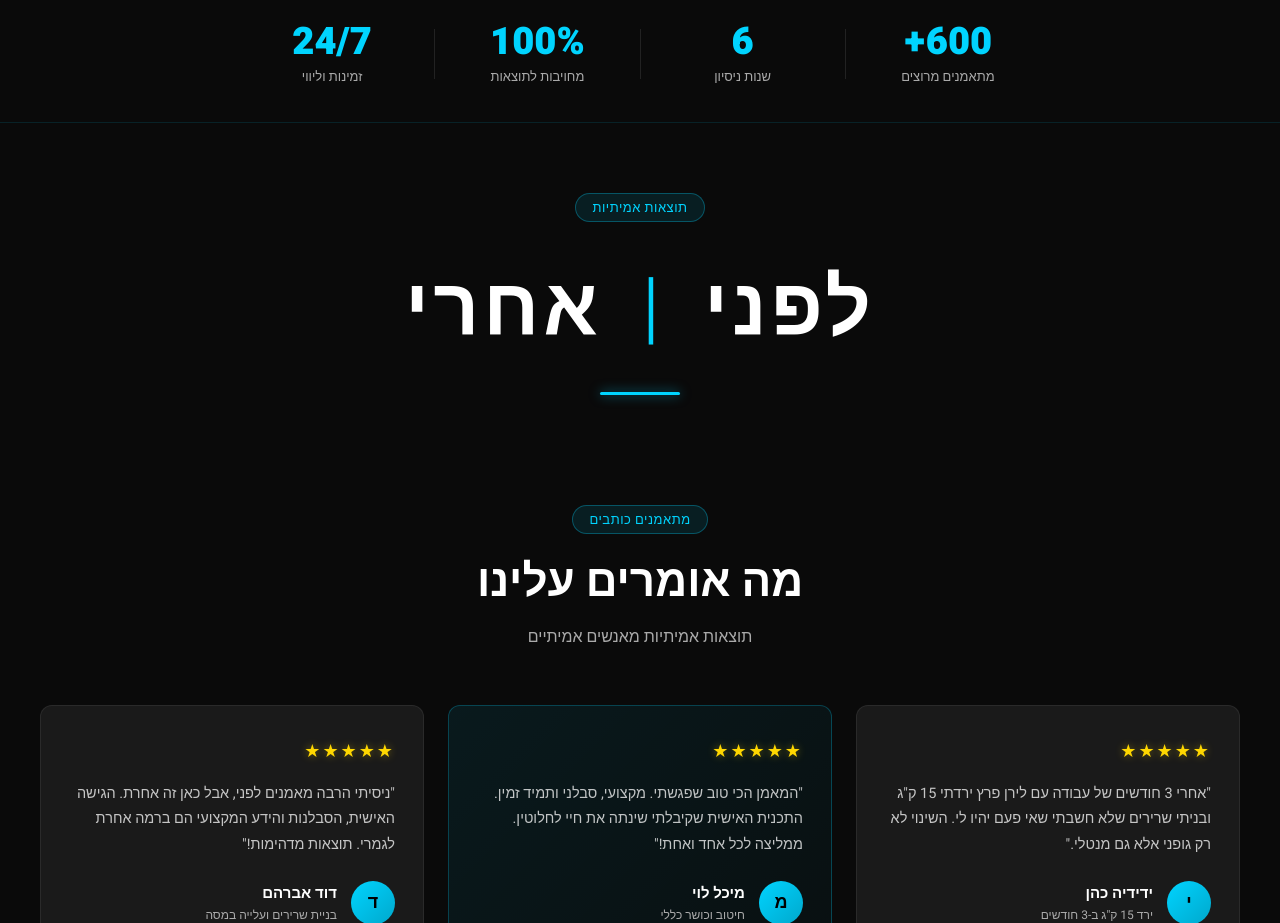
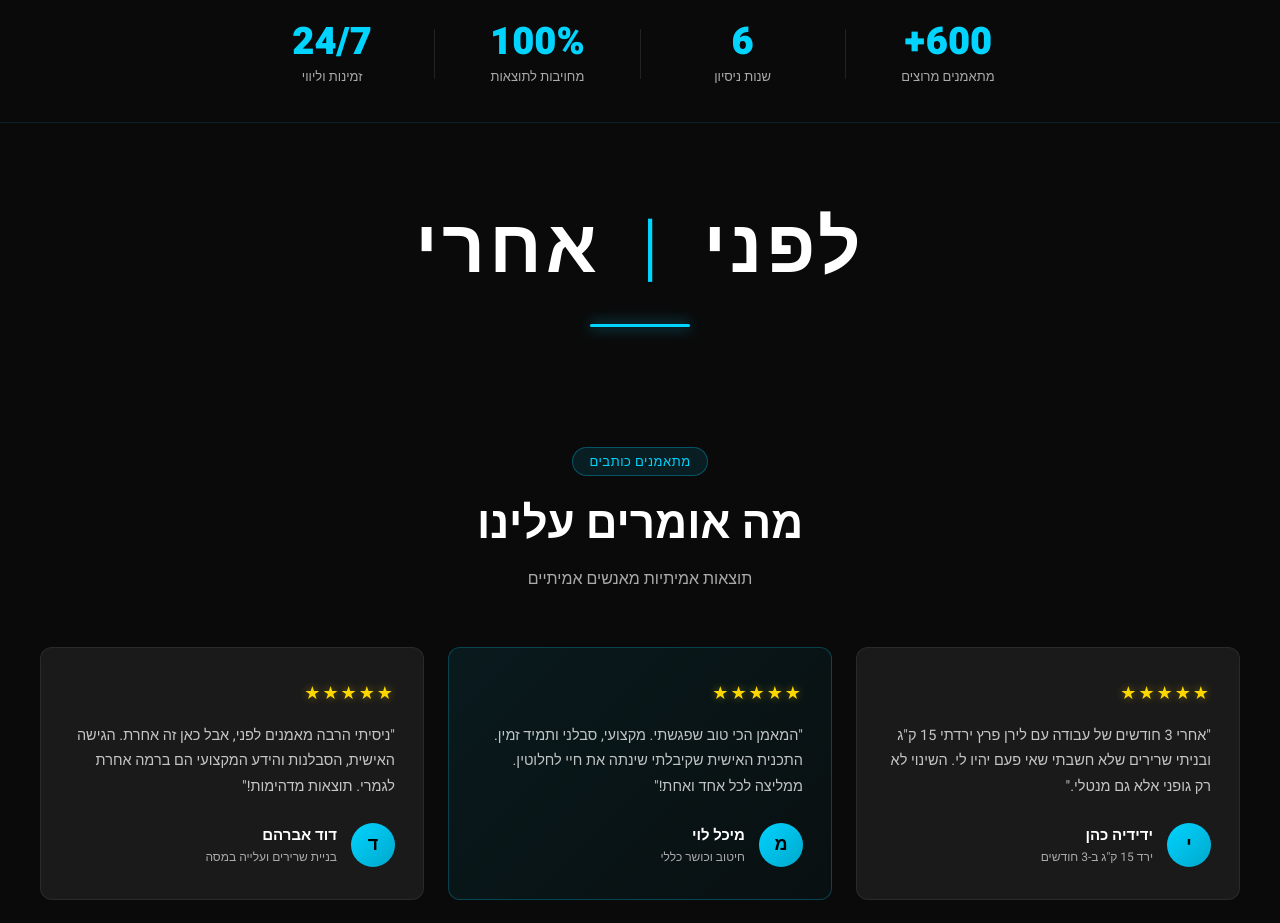
Before and after one commit to liranp155/liranperetzwinfit, a plain HTML site: page index.html in a window 1280 px wide. Shown: the part 2800-3723 px from the top of the page. Drawn offline with Linux system fonts and the light colour scheme.

Commit message:
Center before/after title on one line

```diff
--- a/index.html
+++ b/index.html
@@ -288,7 +288,6 @@
   <!-- BEFORE AFTER SECTION -->
   <section class="before-after">
     <div class="before-after-container">
-      <div class="section-tag">תוצאות אמיתיות</div>
       <h2 class="before-after-title">לפני <span class="highlight">|</span> אחרי</h2>
       <div class="before-after-line"></div>
     </div>
--- a/style.css
+++ b/style.css
@@ -805,36 +805,41 @@ body {
 
 /* ===== BEFORE AFTER ===== */
 .before-after {
-  padding: 70px 40px 20px;
+  padding: 70px 20px 30px;
   text-align: center;
+}
+
+.before-after-container {
+  width: 100%;
   display: flex;
-  justify-content: center;
+  flex-direction: column;
   align-items: center;
 }
 
-.before-after-container { max-width: 700px; margin: 0 auto; }
-
 .before-after-title {
-  font-size: clamp(42px, 7vw, 80px);
+  font-size: clamp(40px, 6vw, 75px);
   font-weight: 900;
   letter-spacing: 4px;
-  margin: 12px 0 24px;
+  margin: 0 0 20px;
   color: #fff;
+  white-space: nowrap;
+  text-align: center;
+  width: 100%;
 }
 
 .before-after-title .highlight {
   color: var(--primary);
-  margin: 0 16px;
+  margin: 0 18px;
   font-weight: 300;
 }
 
 .before-after-line {
-  width: 80px;
+  width: 100px;
   height: 3px;
   background: var(--primary);
   margin: 0 auto;
   border-radius: 2px;
-  box-shadow: 0 0 12px rgba(0,212,255,0.6);
+  box-shadow: 0 0 14px rgba(0,212,255,0.7);
 }
 
 /* ===== TESTIMONIALS ===== */
```
